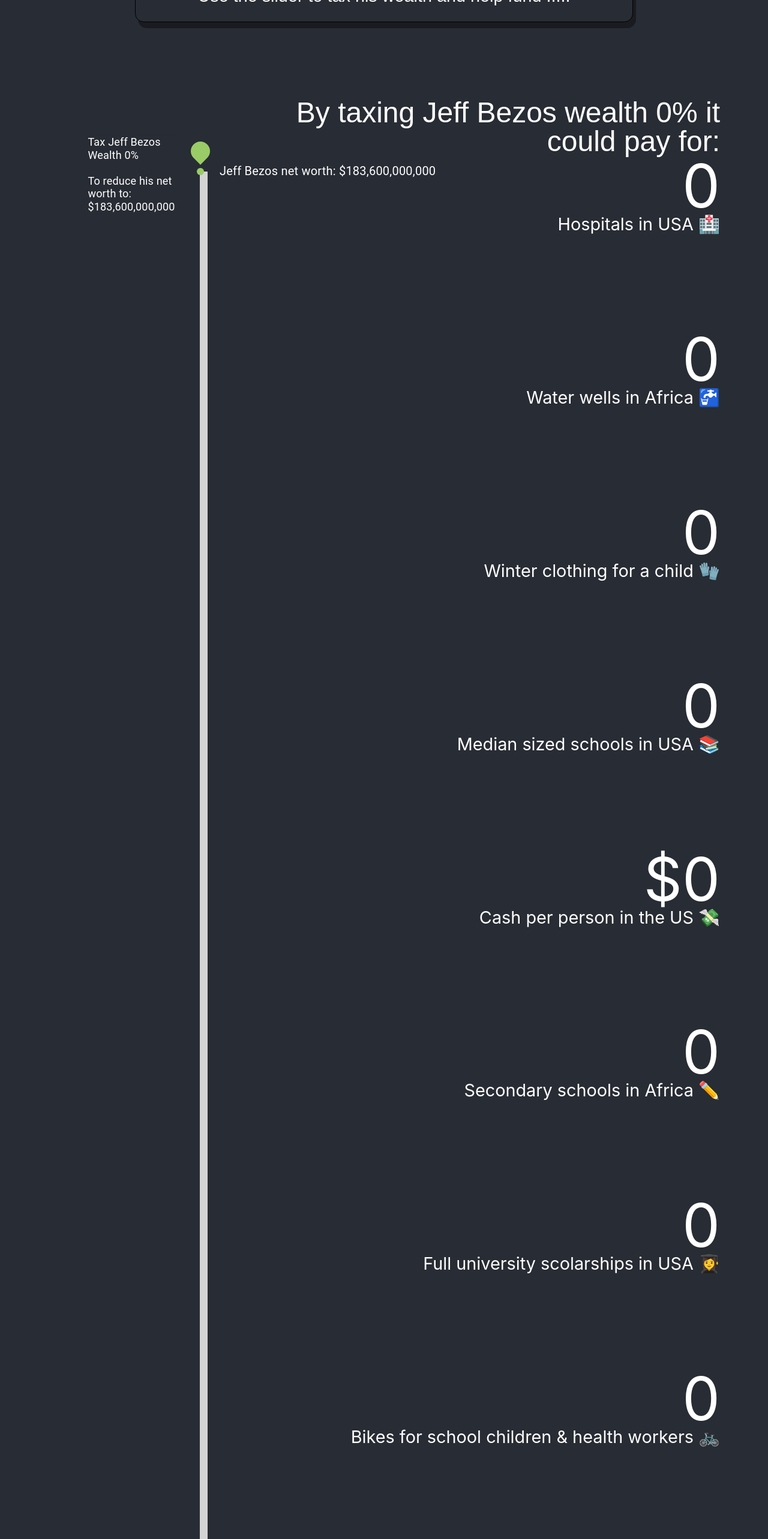
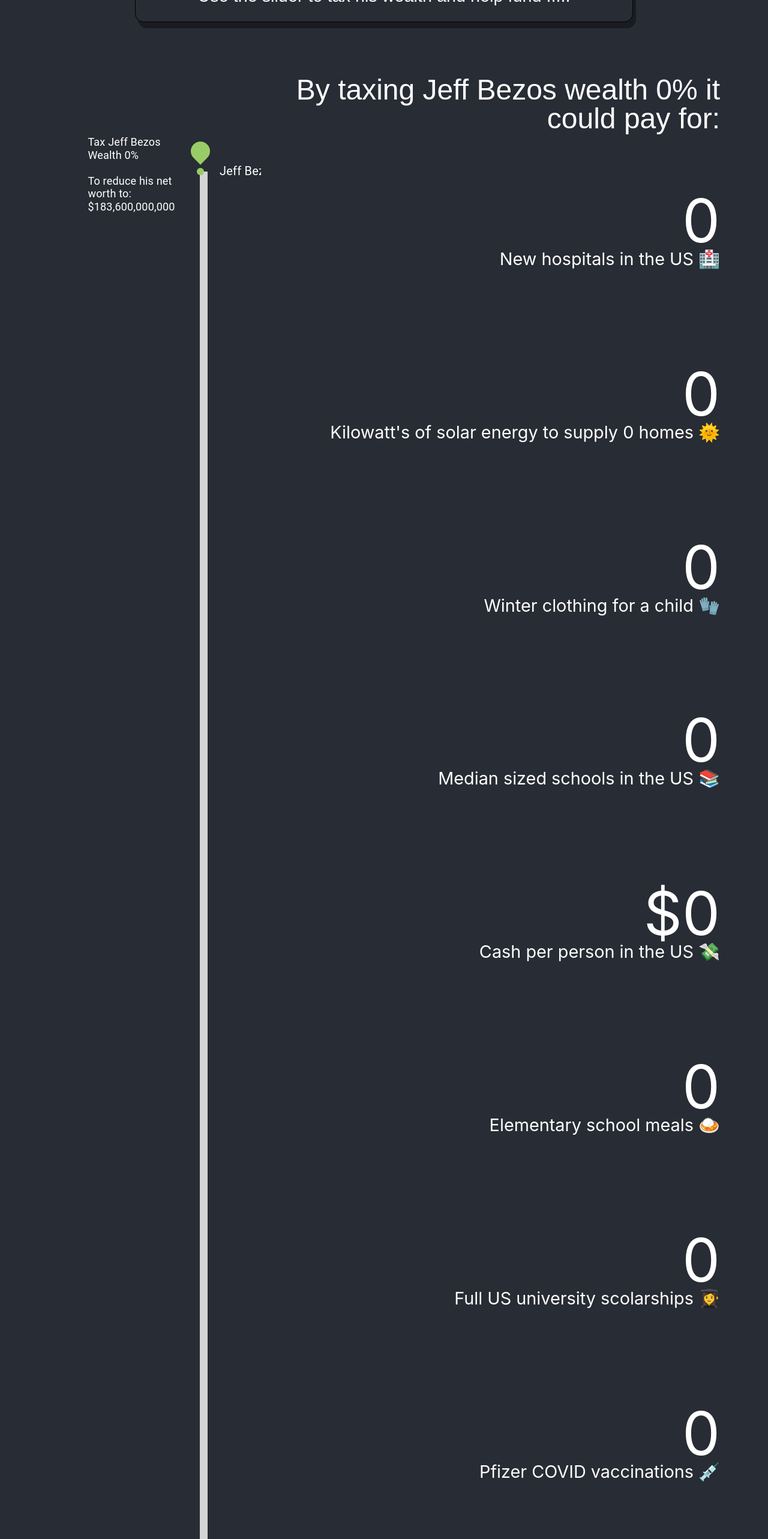
Before and after one commit to hey-irh/Billionaire-Taxer, a React (Create React App) app: page / in a window 1280 px wide. Shown: the part 1360-3926 px from the top of the page at 60% size. Built offline with nearby package versions, Linux system fonts and the light colour scheme.

Commit message:
figures added

```diff
--- a/src/Components/Statements/Statements.css
+++ b/src/Components/Statements/Statements.css
@@ -7,7 +7,7 @@
   font-family: 'Alegreya Sans', sans-serif;
   color: white;
   text-align: right;
-  padding-top: 0.8em;
+  padding-bottom: 2em;
 }
 
 .networth {
@@ -22,8 +22,7 @@
 }
 
 /* styles for large screens */
-@media (min-width:600px) {
-
+@media (min-width: 600px) {
   .tax {
     font-size: 3em;
   }
@@ -31,6 +30,4 @@
   .textBox {
     padding-right: 5em;
   }
-
-
 }
--- a/src/Components/Statements/Statements.js
+++ b/src/Components/Statements/Statements.js
@@ -1,35 +1,49 @@
-import React from 'react';
+import React, { useState, useEffect } from 'react';
 import { useAppContext } from '../../Context';
 import { useStatementContext } from '../../StatementContext';
-import Paper from '@material-ui/core/Paper';
 
 import Paragraph from '../Paragraphs/Paragraphs';
 import './Statements.css';
 
 function Statements() {
-  const { name, tax } = useAppContext();
+  const { name, tax, remainingWealth } = useAppContext();
   const {
     usaSchools,
-    waterWells,
+    solarEnergy,
     hospitals,
     cash,
-    africaSchools,
+    schoolMeals,
     uniScolarship,
-    bikes,
+    covid,
     clothing,
     homelessNights,
+    cancerTreatment,
+    houses,
+    libraries,
+    playground,
+    mileRoad,
   } = useStatementContext();
+  const [energyhome, setenergyhome] = useState(0);
+
+  useEffect(() => {
+    let energyhomecalc = parseInt(solarEnergy);
+    setenergyhome(energyhomecalc * 1000 * 200);
+  }, [remainingWealth, solarEnergy]);
 
   return (
     <div className='textBox'>
       <h2 className='tax'>
         By taxing {name} wealth {tax}% it could pay for:
       </h2>
-      <Paragraph ItemNumber={hospitals} text={'Hospitals in USA'} emoji='🏥' />
       <Paragraph
-        ItemNumber={waterWells}
-        text={'Water wells in Africa'}
-        emoji='🚰'
+        ItemNumber={hospitals}
+        text={'New hospitals in the US'}
+        emoji='🏥'
+      />
+      <Paragraph
+        ItemNumber={solarEnergy}
+        text={`Kilowatt's of solar energy to supply ${energyhome} homes`}
+        emoji='🌞'
       />
 
       <Paragraph
@@ -39,7 +53,7 @@
       />
       <Paragraph
         ItemNumber={usaSchools}
-        text={'Median sized schools in USA'}
+        text={'Median sized schools in the US'}
         emoji='📚'
       />
       <Paragraph
@@ -48,25 +62,42 @@
         emoji='💸'
       />
       <Paragraph
-        ItemNumber={africaSchools}
-        text={'Secondary schools in Africa'}
-        emoji='✏️'
+        ItemNumber={schoolMeals}
+        text={'Elementary school meals'}
+        emoji='🍛'
       />
       <Paragraph
         ItemNumber={uniScolarship}
-        text={'Full university scolarships in USA'}
+        text={'Full US university scolarships'}
         emoji='👩‍🎓'
       />
       <Paragraph
-        ItemNumber={bikes}
-        text={'Bikes for school children & health workers'}
-        emoji='🚲'
+        ItemNumber={covid}
+        text={'Pfizer COVID vaccinations'}
+        emoji='💉'
       />
       <Paragraph
         ItemNumber={homelessNights}
         text={'nights in a homeless shelter'}
         emoji='🛏'
       />
+      <Paragraph
+        ItemNumber={cancerTreatment}
+        text={'patients cancer treatment'}
+        emoji='🚑'
+      />
+      <Paragraph ItemNumber={libraries} text={'US libraries'} emoji='📚' />
+      <Paragraph
+        ItemNumber={mileRoad}
+        text={'miles of highway road repaired'}
+        emoji='🚦'
+      />
+      <Paragraph ItemNumber={houses} text={'avg. homes in the US'} emoji='🏡' />
+      <Paragraph
+        ItemNumber={playground}
+        text={'playgrounds for kids'}
+        emoji='🪁'
+      />
     </div>
   );
 }
--- a/src/Components/VerticleSlider/VerticleSlider.css
+++ b/src/Components/VerticleSlider/VerticleSlider.css
@@ -44,14 +44,12 @@
   width: 0.8em;
 }
 
-
 #sliderText {
   background-color: #282c34;
 }
 
 /* styles for large screens */
-@media (min-width:600px) {
-
+@media (min-width: 600px) {
   .main {
     padding-top: 10em;
   }
@@ -59,5 +57,4 @@
   .slider {
     margin-left: 20em;
   }
-
 }
--- a/src/Data/marks.js
+++ b/src/Data/marks.js
@@ -1,11 +1,11 @@
 const marks = [
   {
     value: 65904,
-    label: "USA median wealth: $65,904",
+    label: 'USA median wealth: $65,904',
   },
   {
     value: 2608000000,
-    label: "Eritrea GDP: $2,608,000,000",
+    label: 'Eritrea GDP: $2,608,000,000',
   },
   {
     value: 20200000000,
--- a/src/StatementContext.js
+++ b/src/StatementContext.js
@@ -6,18 +6,23 @@
 export function StatementProvider({ children }) {
   const { billionaire, remainingWealth } = useAppContext();
   const [usaSchools, setUsaSchools] = useState(0);
-  const [waterWells, setwaterWells] = useState(0);
+  const [solarEnergy, setsolarEnergy] = useState(0);
   const [hospitals, sethospitals] = useState(0);
   const [cash, setcash] = useState(0);
-  const [africaSchools, setAfricaSchools] = useState(0);
+  const [schoolMeals, setschoolMeals] = useState(0);
   const [uniScolarship, setUniScolarship] = useState(0);
-  const [bikes, setbikes] = useState(0);
+  const [covid, setcovid] = useState(0);
   const [clothing, setclothing] = useState(0);
   const [homelessNights, sethomelessNights] = useState(0);
+  const [cancerTreatment, setcancerTreatment] = useState(0);
+  const [houses, sethouses] = useState(0);
+  const [libraries, setlibraries] = useState(0);
+  const [playground, setplayground] = useState(0);
+  const [mileRoad, setmileRoad] = useState(0);
 
   useEffect(() => {
-    setwaterWells(
-      Math.round((billionaire - remainingWealth) / 8000).toLocaleString()
+    setsolarEnergy(
+      Math.round((billionaire - remainingWealth) / 1000).toLocaleString()
     );
     setUsaSchools(
       Math.round((billionaire - remainingWealth) / 16269543).toLocaleString()
@@ -30,14 +35,16 @@
         (billionaire - remainingWealth) / 328200000
       ).toLocaleString()}`
     );
-    setAfricaSchools(
-      Math.round((billionaire - remainingWealth) / 46639).toLocaleString()
+    setschoolMeals(
+      Math.round((billionaire - remainingWealth) / 2.48).toLocaleString()
     );
     setUniScolarship(
       Math.round((billionaire - remainingWealth) / 60000).toLocaleString()
     );
-    setbikes(
-      Math.round((billionaire - remainingWealth) / 199).toLocaleString()
+    setcovid(Math.round((billionaire - remainingWealth) / 20).toLocaleString());
+
+    setplayground(
+      Math.round((billionaire - remainingWealth) / 29000).toLocaleString()
     );
     setclothing(
       Math.round((billionaire - remainingWealth) / 59).toLocaleString()
@@ -45,20 +52,37 @@
     sethomelessNights(
       Math.round((billionaire - remainingWealth) / 25).toLocaleString()
     );
+    setcancerTreatment(
+      Math.round((billionaire - remainingWealth) / 150000).toLocaleString()
+    );
+    sethouses(
+      Math.round((billionaire - remainingWealth) / 240000).toLocaleString()
+    );
+    setlibraries(
+      Math.round((billionaire - remainingWealth) / 11000000).toLocaleString()
+    );
+    setmileRoad(
+      Math.round((billionaire - remainingWealth) / 28020).toLocaleString()
+    );
   }, [remainingWealth]);
 
   return (
     <statementContext.Provider
       value={{
         usaSchools: usaSchools,
-        waterWells: waterWells,
+        solarEnergy: solarEnergy,
         hospitals: hospitals,
         cash: cash,
-        africaSchools: africaSchools,
+        schoolMeals: schoolMeals,
         uniScolarship: uniScolarship,
-        bikes: bikes,
+        covid: covid,
         clothing: clothing,
         homelessNights: homelessNights,
+        cancerTreatment: cancerTreatment,
+        houses: houses,
+        libraries: libraries,
+        playground: playground,
+        mileRoad: mileRoad,
       }}
     >
       {children}
```
Also changed, not shown: src/Components/VerticleSlider/VerticleSlider.js (+13 -0 lines), public/manifest.json (deleted).
